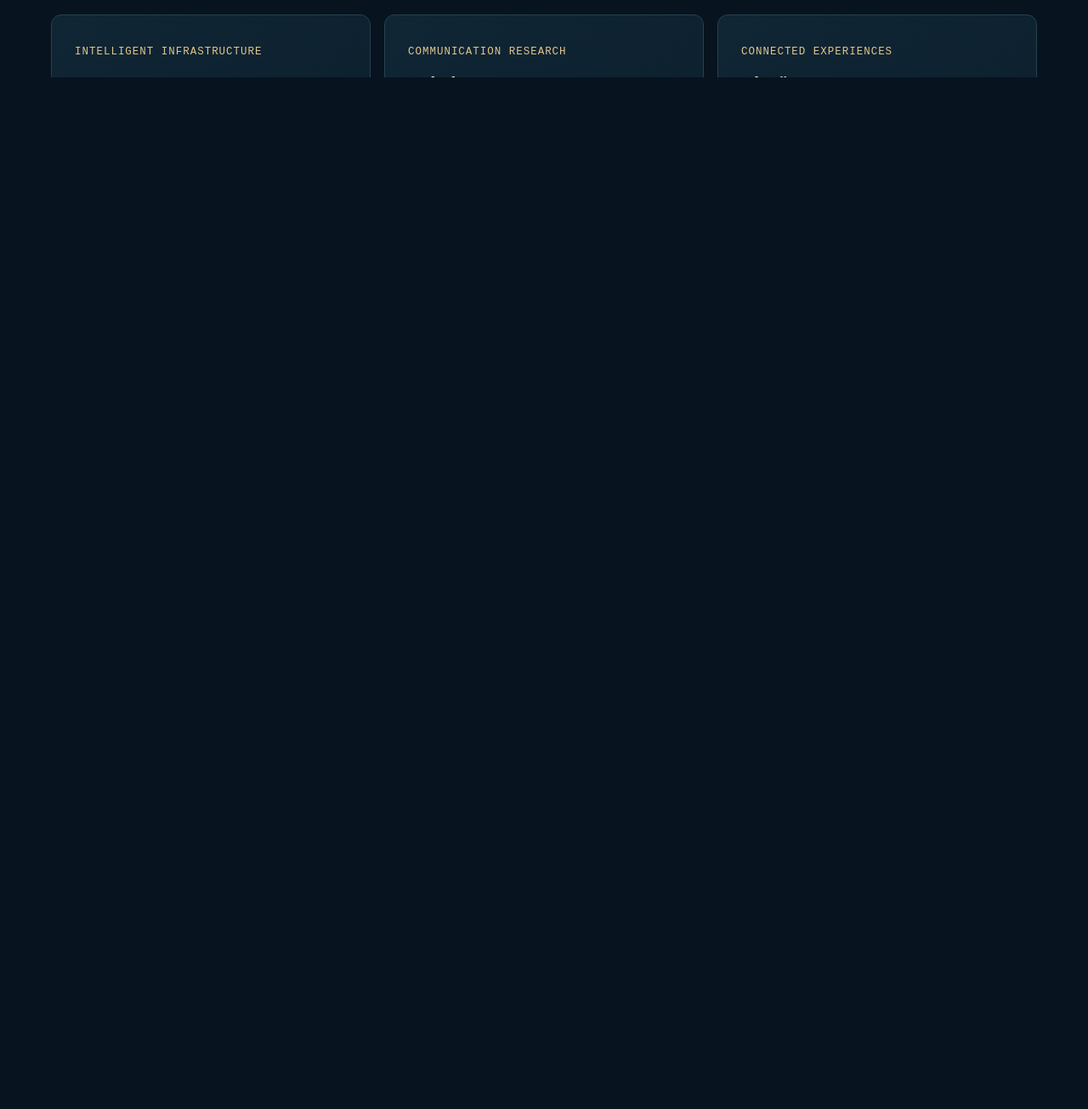
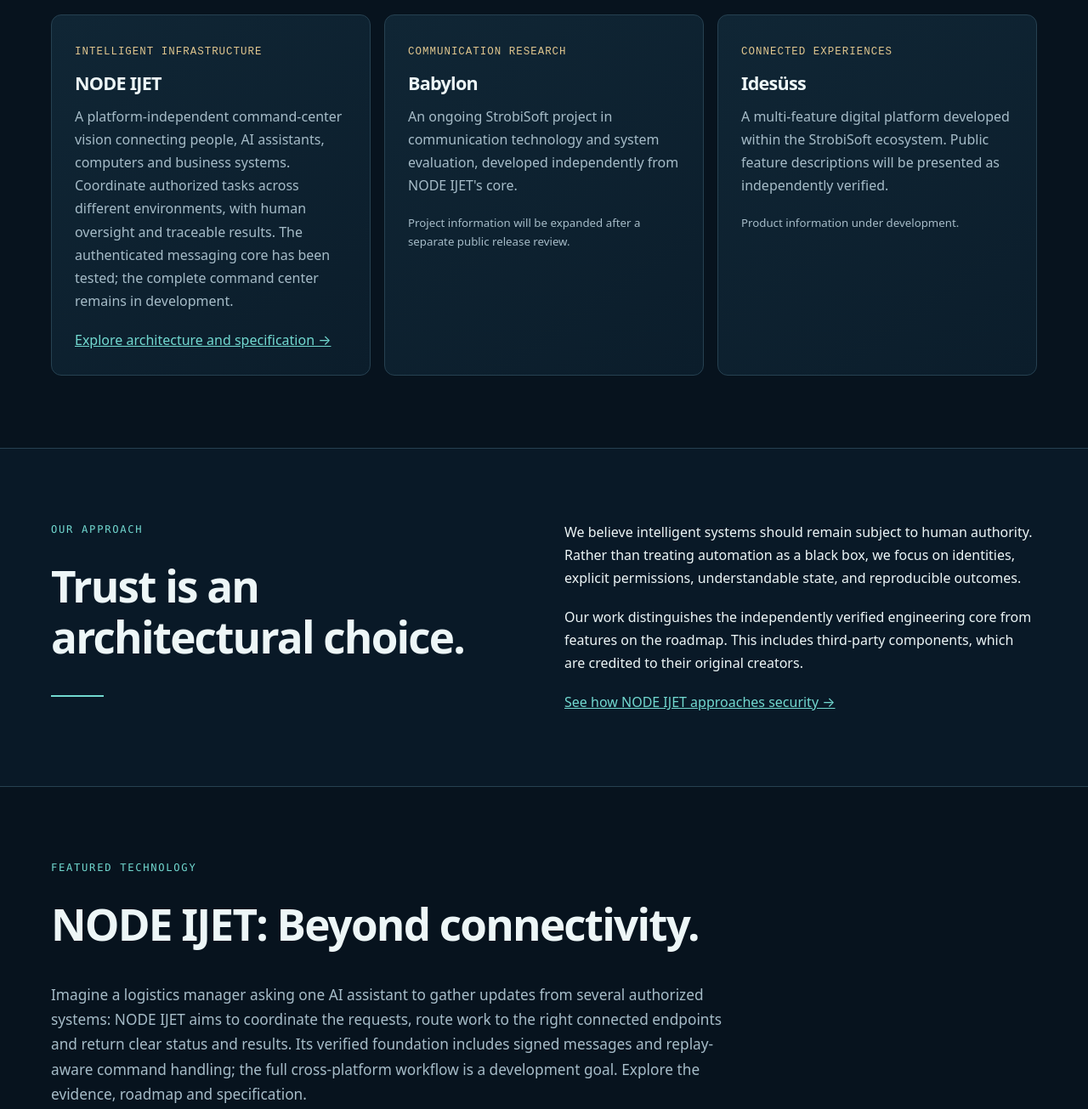
Before and after one commit to StrobiSoft/strobisoft-website, a plain HTML site: page index.html in a window 1280 px wide. Shown: the part 1180-2485 px from the top of the page at 85% size. Drawn offline with Linux system fonts and the light colour scheme.

Commit message:
Clarify NODE IJET command-center value and illustrative business use cases

```diff
--- a/index.html
+++ b/index.html
@@ -3,11 +3,11 @@
 <header class="masthead"><div class="wide"><a class="brand" href="/"><span class="mark">S</span> STROBISOFT</a><nav class="nav" aria-label="Main navigation"><a aria-current="page" href="/">Home</a><a href="#products">Technologies</a><a href="node-ijet/">NODE IJET</a><a href="#approach">Our approach</a></nav></div></header>
 <main><section class="hero"><div class="wide"><p class="kicker">Software and systems engineering</p><h1>Intelligent systems.<br><span class="accent">Human direction.</span></h1><p class="lede">StrobiSoft explores software that connects people, intelligent agents, and digital systems without losing sight of the fundamentals: clear authority, verifiable results, and responsible engineering.</p><div class="links"><a class="button" href="node-ijet/">Discover NODE IJET</a><a class="button secondary" href="#products">Explore our projects</a></div></div></section>
 <section class="section" id="products"><div class="wide"><p class="kicker">Our technologies</p><h2>Independent ideas.<br>One engineering philosophy.</h2><p class="intro">Our projects serve different needs. We describe their goals and development state accurately and distinguish validated capabilities from future possibilities.</p><div class="grid">
-<article class="card"><span class="detail">Intelligent infrastructure</span><h3>NODE IJET</h3><p>An identity-aware, transport-neutral foundation for cooperation among AI agents and machines. The vision: a human-supervised digital command bridge.</p><a href="node-ijet/">Explore architecture and specification &#8594;</a></article>
+<article class="card"><span class="detail">Intelligent infrastructure</span><h3>NODE IJET</h3><p>A platform-independent command-center vision connecting people, AI assistants, computers and business systems. Coordinate authorized tasks across different environments, with human oversight and traceable results. The authenticated messaging core has been tested; the complete command center remains in development.</p><a href="node-ijet/">Explore architecture and specification &#8594;</a></article>
 <article class="card"><span class="detail">Communication research</span><h3>Babylon</h3><p>An ongoing StrobiSoft project in communication technology and system evaluation, developed independently from NODE IJET's core.</p><p class="small">Project information will be expanded after a separate public release review.</p></article>
 <article class="card"><span class="detail">Connected experiences</span><h3>Ides&#252;ss</h3><p>A multi-feature digital platform developed within the StrobiSoft ecosystem. Public feature descriptions will be presented as independently verified.</p><p class="small">Product information under development.</p></article>
 </div></div></section>
 <section class="section alt" id="approach"><div class="wide columns"><div><p class="kicker">Our approach</p><h2>Trust is an architectural choice.</h2><span class="mini-rule"></span></div><div><p>We believe intelligent systems should remain subject to human authority. Rather than treating automation as a black box, we focus on identities, explicit permissions, understandable state, and reproducible outcomes.</p><p>Our work distinguishes the independently verified engineering core from features on the roadmap. This includes third-party components, which are credited to their original creators.</p><a href="node-ijet/#security">See how NODE IJET approaches security &#8594;</a></div></div></section>
-<section class="section"><div class="wide"><p class="kicker">Featured technology</p><h2>NODE IJET: Beyond connectivity.</h2><p class="intro">From signed messages and replay-aware command processing to a proposed human-operated command bridge for diverse AI agents and robots. Discover the technical foundation, engineering evidence, roadmap, and full specification.</p><div class="links"><a class="button" href="node-ijet/">Open NODE IJET product page</a><a class="button secondary" href="node-ijet/#specification">Read full specification</a></div></div></section></main>
+<section class="section"><div class="wide"><p class="kicker">Featured technology</p><h2>NODE IJET: Beyond connectivity.</h2><p class="intro">Imagine a logistics manager asking one AI assistant to gather updates from several authorized systems: NODE IJET aims to coordinate the requests, route work to the right connected endpoints and return clear status and results. Its verified foundation includes signed messages and replay-aware command handling; the full cross-platform workflow is a development goal. Explore the evidence, roadmap and specification.</p><div class="links"><a class="button" href="node-ijet/">Open NODE IJET product page</a><a class="button secondary" href="node-ijet/#specification">Read full specification</a></div></div></section></main>
 <footer class="footer"><div class="wide"><div><strong>StrobiSoft</strong><p class="small">Intelligent software, human direction.</p><p class="legal">&copy; 2026 StrobiSoft. All rights reserved.</p></div><div><a href="node-ijet/">NODE IJET</a><p class="small">Public documentation. Proprietary source code.</p></div></div></footer>
 </body></html>
```
